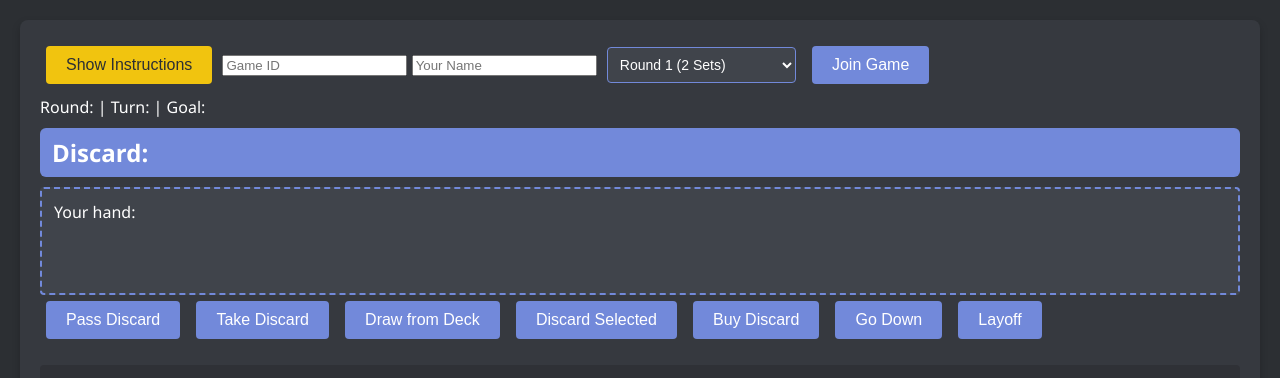
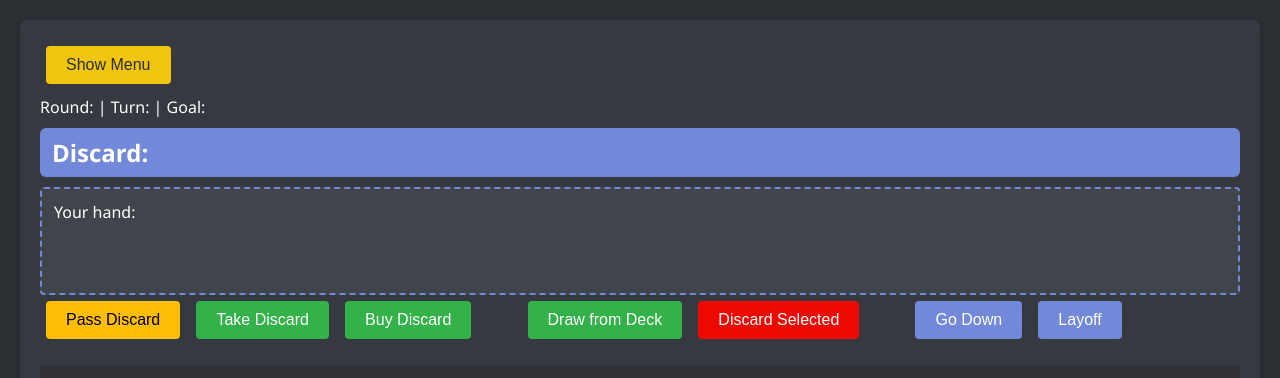
Before and after one commit to Dekay16/Liverpool-Rummy, a website: page public/index.html in a window 1280 px wide. Drawn offline with nearby package versions, Linux system fonts and the light colour scheme; no server answers.

Commit message:
Changed UI and added Menu button

```diff
--- a/public/index.html
+++ b/public/index.html
@@ -1,6 +1,7 @@
 <!DOCTYPE html>
 <html>
 <head>
+    <meta name="viewport" content="width=device-width, initial-scale=1.0">
     <title>Liverpool Rummy</title>
     <style>
         body {
@@ -94,6 +95,54 @@
             color: #2c2f33;
             margin-bottom: 12px;
         }
+        #dropdownmenu {
+            margin-bottom: 20px;
+            padding: 16px;
+            background: #2f3136;
+            border-radius: 4px;
+            font-size: 14px;
+            line-height: 1.6;
+            display: none;
+        }
+        #dropdownmenu.show { display: block; }
+        #toggleMenu {
+            background: #f1c40f;
+            color: #2c2f33;
+            margin-bottom: 12px;
+        }
+        #drawDiscardButton, #drawDeckButton, #buyButton {
+            padding: 10px 20px;
+            margin: 6px;
+            background: #33b249;
+            color: #ffffff;
+            border: none;
+            border-radius: 4px;
+            cursor: pointer;
+            font-size: 16px;
+            transition: background 0.2s;
+        }
+        #passButton {
+            padding: 10px 20px;
+            margin: 6px;
+            background: #ffbd03;
+            color: black;
+            border: none;
+            border-radius: 4px;
+            cursor: pointer;
+            font-size: 16px;
+            transition: background 0.2s;
+        }
+        #discardButton {
+            padding: 10px 20px;
+            margin: 6px;
+            background: #ED0800;
+            color: #ffffff;
+            border: none;
+            border-radius: 4px;
+            cursor: pointer;
+            font-size: 16px;
+            transition: background 0.2s;
+        }
         select {
             padding: 8px;
             margin: 6px;
@@ -137,6 +186,8 @@
 </head>
 <body>
     <div id="game">
+        <button id="toggleMenu" onclick="dropdownToggle()">Show Menu</button>
+        <div id="dropdownmenu">
             <button id="toggleInstructions" onclick="toggleInstructions()">Show Instructions</button>
             <div id="instructions">
                 <h2>How to Play Liverpool Rummy</h2>
@@ -189,21 +240,23 @@
                 <option value="6">Round 7 (3 Runs)</option>
             </select>
             <button onclick="joinGame()">Join Game</button>
-
+        </div>
         <div id="players"></div>
         <div id="round">Round: <span id="currentRound"></span> | Turn: <span id="turnCount"></span> | Goal: <span id="roundGoal"></span></div>
         <div id="discard">Discard: <span id="discardPile"></span></div>
         <div id="hand">Your hand: </div>
 
+        <div id="turnStatus"></div>
+        <div id="buyStatus"></div>
         <button id="passButton" onclick="passDiscard()">Pass Discard</button>
         <button id="drawDiscardButton" onclick="drawDiscard()">Take Discard</button>
+        <button id="buyButton" onclick="buyDiscard()">Buy Discard</button>
+        <span style="margin:20px; width: 1px; height: 20px; background-color: #ccc;"></span>
         <button id="drawDeckButton" onclick="drawCard()">Draw from Deck</button>
         <button id="discardButton" onclick="discardSelected()">Discard Selected</button>
-        <button id="buyButton" onclick="buyDiscard()">Buy Discard</button>
+        <span style="margin:20px; width: 1px; height: 20px; background-color: #ccc;"></span>
         <button id="goOutButton" onclick="goOut()">Go Down</button>
         <button id="layoffButton" onclick="layoff()">Layoff</button>
-        <div id="turnStatus"></div>
-        <div id="buyStatus"></div>
         <div id="playerMelds"></div>
         <div id="leaderboard"></div>
     </div>
@@ -220,6 +273,13 @@
             instructions.classList.toggle('show');
             document.getElementById('toggleInstructions').textContent =
                 instructions.classList.contains('show') ? 'Hide Instructions' : 'Show Instructions';
+        }
+
+        function dropdownToggle() {
+            const menu = document.getElementById('dropdownmenu');
+            menu.classList.toggle('show');
+            document.getElementById('toggleMenu').textContent =
+                menu.classList.contains('show') ? 'Hide Menu' : 'Show Menu';
         }
 
         function joinGame() {
@@ -461,7 +521,7 @@
             document.getElementById('currentRound').textContent = state.currentRound + 1;
             document.getElementById('turnCount').textContent = state.turnCount;
             document.getElementById('roundGoal').textContent =
-                `Goal: ${state.roundConditions.sets} Set${state.roundConditions.sets !== 1 ? 's' : ''}, ${state.roundConditions.runs} Run${state.roundConditions.runs !== 1 ? 's' : ''}`;
+                ` ${state.roundConditions.sets} Set${state.roundConditions.sets !== 1 ? 's' : ''}, ${state.roundConditions.runs} Run${state.roundConditions.runs !== 1 ? 's' : ''}`;
             document.getElementById('discardPile').textContent =
                 state.discardPile[state.discardPile.length - 1] || '';
 
```
Lines whose indentation alone changed are shown as unchanged.
